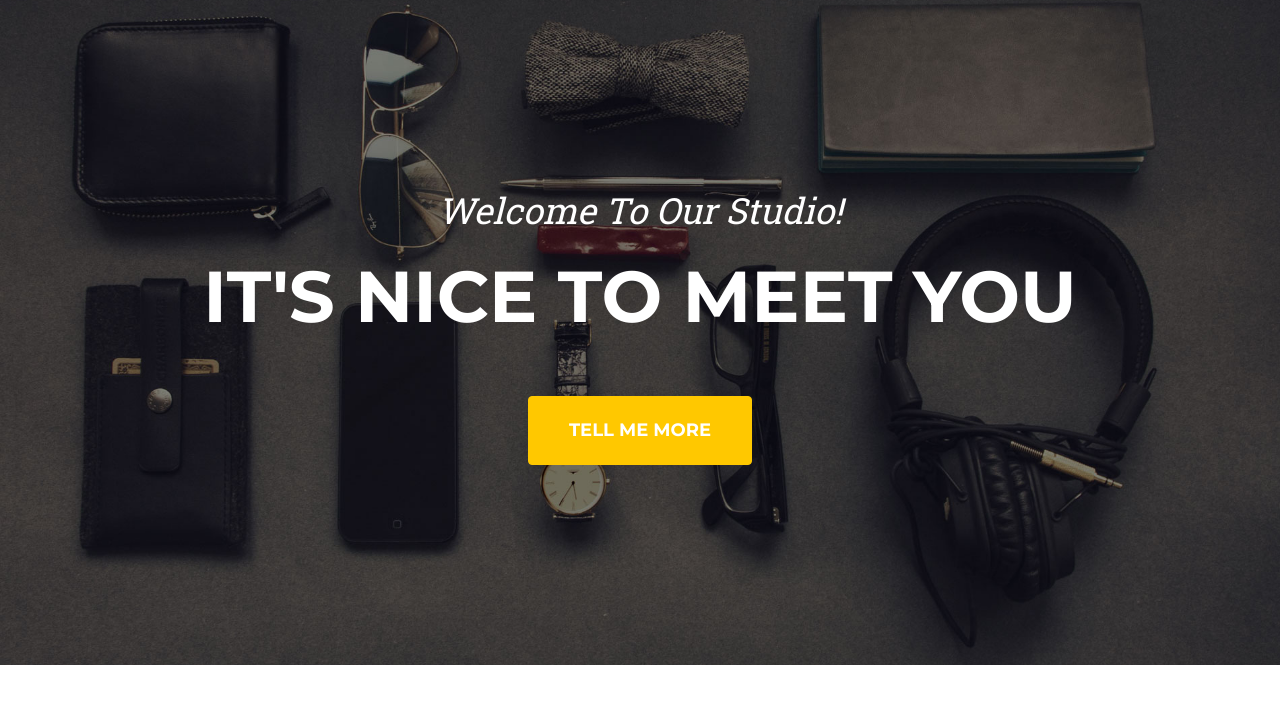
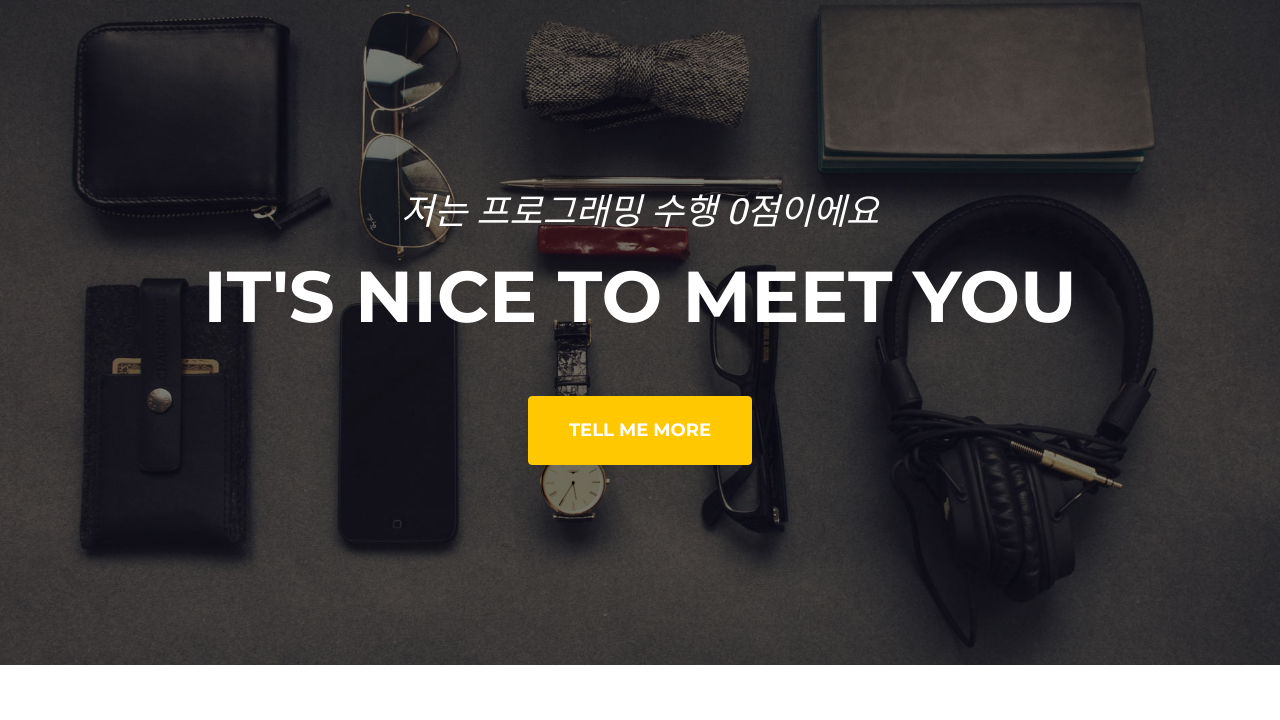
Before and after one commit to Euak-Euak/euak, a plain HTML site: page index.html in a window 1280 px wide. Shown: the part 80-800 px from the top of the page. Drawn offline with nearby package versions, Linux system fonts and the light colour scheme.

Commit message:
Update index.html

```diff
--- a/index.html
+++ b/index.html
@@ -39,7 +39,7 @@
         <!-- Masthead-->
         <header class="masthead">
             <div class="container">
-                <div class="masthead-subheading">Welcome To Our Studio!</div>
+                <div class="masthead-subheading">저는 프로그래밍 수행 0점이에요</div>
                 <div class="masthead-heading text-uppercase">It's Nice To Meet You</div>
                 <a class="btn btn-primary btn-xl text-uppercase" href="#services">Tell Me More</a>
             </div>
```
